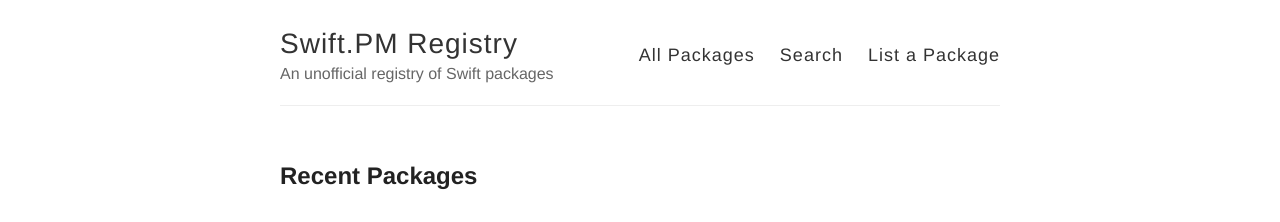
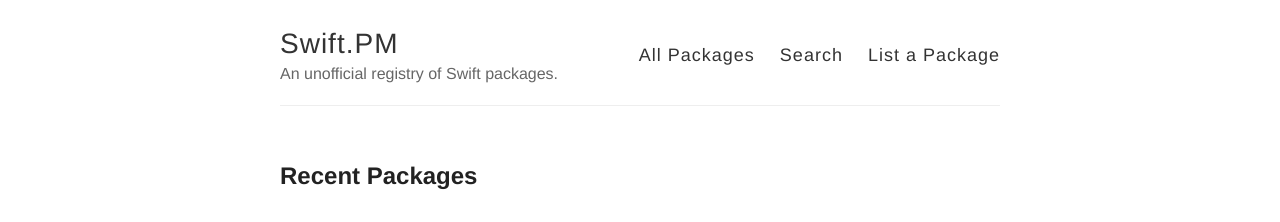
Before and after one commit to Swift-PM/Swift.PM-Site, a Jekyll site: the page built from index.html, in a window 1280 px wide. Shown: the top 222 px of the page. Built offline with Jekyll 4.4.1, drawn with Linux system fonts in a browser that asks for light colours; Markdown is read by kramdown in place of the engine named in the settings; the list of posts is cut into pages by our own code.

Commit message:
Simplify.

```diff
--- a/_config.yml
+++ b/_config.yml
@@ -3,10 +3,10 @@
 #
 
 # Name of your site (displayed in the header)
-name: Swift.PM Registry
+name: Swift.PM
 
 # Short bio or description (displayed in the header)
-description: An unofficial registry of Swift packages
+description: An unofficial registry of Swift packages.
 
 # URL of your avatar or profile pic (you could use your GitHub profile pic)
 #avatar: https://raw.githubusercontent.com/barryclark/jekyll-now/master/images/jekyll-logo.png
```
